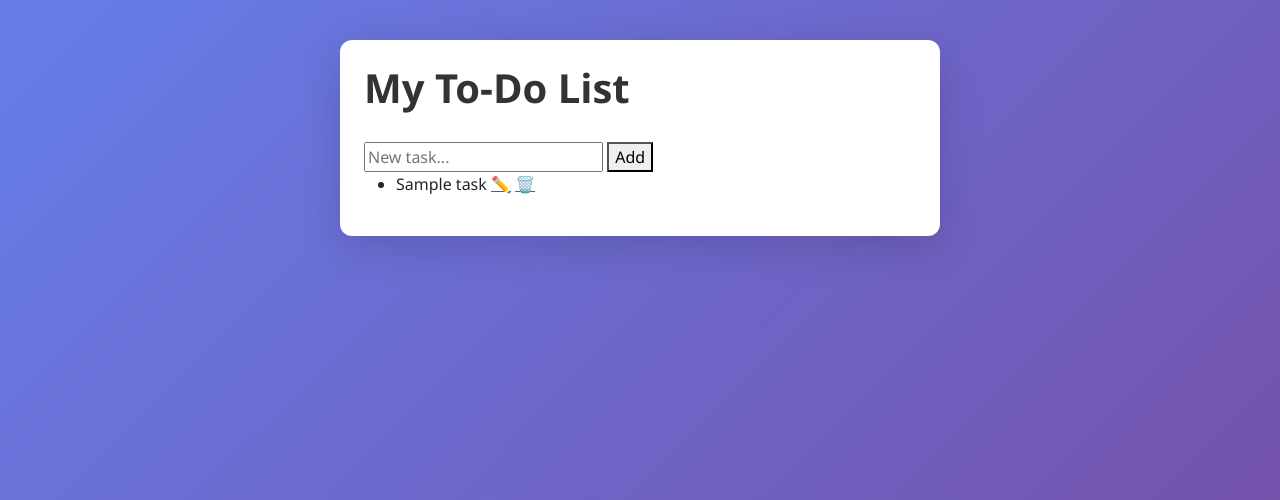
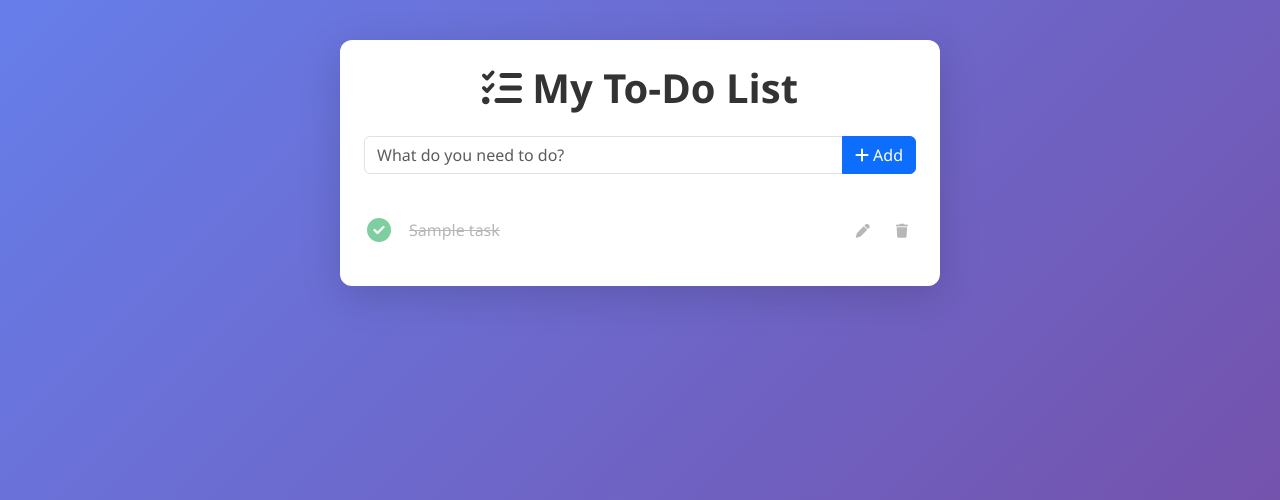
Before and after one commit to nv23046/cc302-flask-to-do-app, a Flask app: page / in a window 1280 px wide. Shown: the top 500 px of the page. Run offline with Flask 3, Linux system fonts and the light colour scheme; tables that the repository leaves empty hold one stand-in row (values such as "Sample post").

Commit message:
feat: update index and edit templates with Bootstrap UI and one-click toggle

```diff
--- a/templates/index.html
+++ b/templates/index.html
@@ -1,23 +1,82 @@
 {% extends "base.html" %}
+
+{% block title %}My To-Do List{% endblock %}
+
 {% block content %}
-<h1>My To-Do List</h1>
+<h1 class="text-center mb-4">
+    <i class="fas fa-list-check"></i> My To-Do List
+</h1>
 
-<form action="/add" method="post">
-    <input type="text" name="title" placeholder="New task..." required>
-    <button type="submit">Add</button>
+<form method="POST" action="{{ url_for('add') }}" class="mb-4">
+    <div class="input-group">
+        <input
+            type="text"
+            name="title"
+            class="form-control"
+            placeholder="What do you need to do?"
+            required
+        >
+        <button class="btn btn-primary" type="submit">
+            <i class="fas fa-plus"></i> Add
+        </button>
+    </div>
 </form>
 
-<ul>
-    {% for task in tasks %}
-    <li>
-        <span class="{% if task.completed %}done{% endif %}">
-            {{ task.title }}
-        </span>
-        <span>
-            <a href="/edit/{{ task.id }}">✏️</a>
-            <a href="/delete/{{ task.id }}">🗑️</a>
-        </span>
-    </li>
-    {% endfor %}
-</ul>
+<div class="task-list">
+    {% if tasks %}
+        {% for task in tasks %}
+        <div class="task-item {% if task.completed %}completed{% endif %}" data-task-id="{{ task.id }}">
+            <span class="task-checkbox" onclick="toggleTask({{ task.id }})">
+                {% if task.completed %}
+                    <i class="fas fa-check-circle"></i>
+                {% else %}
+                    <i class="fas fa-circle"></i>
+                {% endif %}
+            </span>
+
+            <span class="task-text">{{ task.title }}</span>
+
+            <div class="task-actions">
+                <a href="{{ url_for('edit', id=task.id) }}" class="btn-sm-icon edit">
+                    <i class="fas fa-pen"></i>
+                </a>
+                <a href="{{ url_for('delete', id=task.id) }}" class="btn-sm-icon delete">
+                    <i class="fas fa-trash"></i>
+                </a>
+            </div>
+        </div>
+        {% endfor %}
+    {% else %}
+        <div class="alert alert-info text-center">
+            <i class="fas fa-inbox"></i> No tasks yet. Add one to get started!
+        </div>
+    {% endif %}
+</div>
+
+<script>
+function toggleTask(taskId) {
+    fetch(`/toggle/${taskId}`, {
+        method: 'POST',
+        headers: {
+            'Content-Type': 'application/json'
+        }
+    })
+    .then(response => response.json())
+    .then(data => {
+        if (data.success) {
+            const taskElement = document.querySelector(`[data-task-id="${taskId}"]`);
+            const checkmarkIcon = taskElement.querySelector('.task-checkbox i');
+
+            if (data.completed) {
+                taskElement.classList.add('completed');
+                checkmarkIcon.className = 'fas fa-check-circle';
+            } else {
+                taskElement.classList.remove('completed');
+                checkmarkIcon.className = 'fas fa-circle';
+            }
+        }
+    })
+    .catch(error => console.error('Error:', error));
+}
+</script>
 {% endblock %}
```
Also changed, not shown: templates/edit.html (+24 -11 lines).
